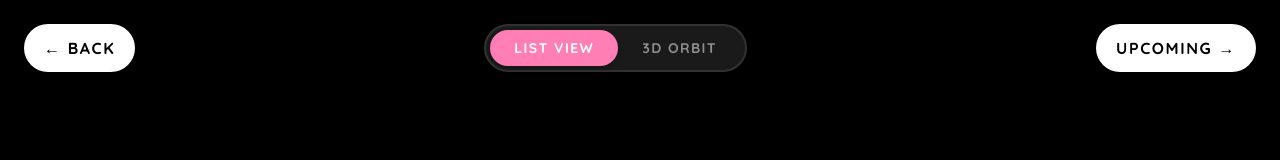
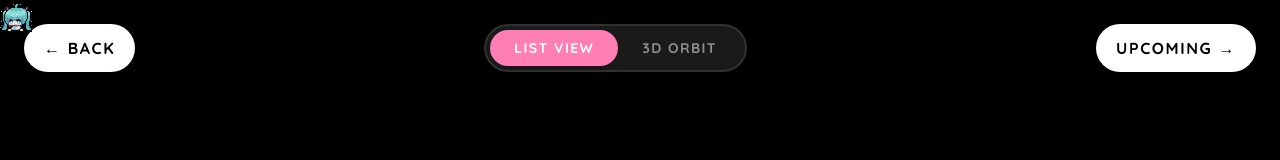
Before and after one commit to okisooo/site, a Next.js app: page /releases in a window 1280 px wide. Both pictures are taken after a click on the button "Toggle Dark Mode". Shown: the top 160 px of the page. Built offline with nearby package versions, Linux system fonts and the light colour scheme.

Commit message:
fix: implement 0-lag animated cursor component using direct DOM transform

```diff
--- a/src/Components/CustomCursor.tsx
+++ b/src/Components/CustomCursor.tsx
@@ -1,79 +1,101 @@
 "use client";
 
-import { useEffect, useState } from "react";
-import { motion, useSpring } from "framer-motion";
+import { useEffect, useRef, useState } from "react";
 
 export function CustomCursor() {
-  const [mousePosition, setMousePosition] = useState({ x: 0, y: 0 });
+  const cursorRef = useRef<HTMLDivElement>(null);
   const [isHovering, setIsHovering] = useState(false);
-  const [isVisible, setIsVisible] = useState(false); // Only show after initial mouse move
-
-  // Smooth springs for the cursor
-  const cursorX = useSpring(mousePosition.x, { stiffness: 150, damping: 15, mass: 0.1 });
-  const cursorY = useSpring(mousePosition.y, { stiffness: 150, damping: 15, mass: 0.1 });
+  const [isHidden, setIsHidden] = useState(true); // Hidden until mouse moves
+  const [isTextHover, setIsTextHover] = useState(false);
 
   useEffect(() => {
-    const updateMousePosition = (e: MouseEvent) => {
-      if (!isVisible) setIsVisible(true);
-      setMousePosition({ x: e.clientX, y: e.clientY });
-      cursorX.set(e.clientX - 16); // Center the 32x32 cursor (16px offset)
-      cursorY.set(e.clientY - 16);
+    const cursorEl = cursorRef.current;
+    if (!cursorEl) return;
+
+    const updatePosition = (e: MouseEvent) => {
+      // Show cursor on first mouse move
+      if (isHidden) setIsHidden(false);
+
+      // Hardware-accelerated 0-lag position updates
+      cursorEl.style.transform = `translate3d(${e.clientX}px, ${e.clientY}px, 0)`;
+    };
+
+    const handleMouseLeave = () => {
+      setIsHidden(true);
+    };
+
+    const handleMouseEnter = () => {
+      setIsHidden(false);
     };
 
     const handleMouseOver = (e: MouseEvent) => {
       const target = e.target as HTMLElement;
-      // Expand cursor when hovering over clickable elements
+      if (!target) return;
+
+      // Detect if user is hovering over text fields/inputs
+      const isTextInput =
+        target.tagName.toLowerCase() === "input" ||
+        target.tagName.toLowerCase() === "textarea" ||
+        target.closest("[contenteditable='true']");
+
+      if (isTextInput) {
+        setIsTextHover(true);
+        setIsHovering(false);
+      } else {
+        setIsTextHover(false);
+        // Detect clickables (links, buttons, styled clickables)
         if (
           target.tagName.toLowerCase() === "a" ||
           target.tagName.toLowerCase() === "button" ||
           target.closest("a") ||
           target.closest("button") ||
           target.classList.contains("clickable") ||
+          target.classList.contains("cursor-pointer") ||
           target.style.cursor === "pointer"
         ) {
           setIsHovering(true);
         } else {
           setIsHovering(false);
         }
+      }
     };
 
-    window.addEventListener("mousemove", updateMousePosition);
+    window.addEventListener("mousemove", updatePosition, { passive: true });
+    document.addEventListener("mouseleave", handleMouseLeave);
+    document.addEventListener("mouseenter", handleMouseEnter);
     window.addEventListener("mouseover", handleMouseOver);
 
     return () => {
-      window.removeEventListener("mousemove", updateMousePosition);
+      window.removeEventListener("mousemove", updatePosition);
+      document.removeEventListener("mouseleave", handleMouseLeave);
+      document.removeEventListener("mouseenter", handleMouseEnter);
       window.removeEventListener("mouseover", handleMouseOver);
     };
-  }, [cursorX, cursorY, isVisible]);
+  }, [isHidden]);
 
-  // Hide entirely on touch devices
+  // Hide on mobile/touch devices
   if (typeof window !== "undefined" && window.matchMedia("(pointer: coarse)").matches) {
     return null;
   }
 
-  if (!isVisible) return null;
-
   return (
-    <>
-      {/* The glowing trailing circle (following pointer) */}
-      <motion.div
-        className="pointer-events-none fixed top-0 left-0 z-[9999] rounded-full border"
+    <div
+      ref={cursorRef}
+      className="pointer-events-none fixed top-0 left-0 z-[99999] w-8 h-8 transition-opacity duration-200"
       style={{
-          x: cursorX,
-          y: cursorY,
-          width: 32,
-          height: 32,
+        transform: "translate3d(-100px, -100px, 0)", // offscreen initially
+        opacity: isHidden || isTextHover ? 0 : 1,
+        willChange: "transform",
       }}
-        animate={{
-          scale: isHovering ? 1.6 : 1,
-          borderColor: isHovering ? "#FF7EB3" : "#7CC8F8",
-          backgroundColor: isHovering ? "rgba(255, 126, 179, 0.15)" : "rgba(124, 200, 248, 0.05)",
-          boxShadow: isHovering
-            ? "0 0 20px rgba(255, 126, 179, 0.5), inset 0 0 8px rgba(255, 126, 179, 0.2)"
-            : "0 0 12px rgba(124, 200, 248, 0.3), inset 0 0 6px rgba(124, 200, 248, 0.1)",
+    >
+      <img
+        src={isHovering ? "/cursors/link.gif" : "/cursors/pointer.gif"}
+        alt=""
+        className="w-full h-full object-contain"
+        style={{
+          imageRendering: "pixelated", // Keep the cursor pixel art crisp
         }}
-        transition={{ type: "spring", stiffness: 200, damping: 20, mass: 0.2 }}
       />
-    </>
+    </div>
   );
 }
--- a/src/app/globals.css
+++ b/src/app/globals.css
@@ -123,16 +123,8 @@
   }
 
   @media (pointer: fine) {
-    * {
-      cursor: url('/cursors/pointer.gif') 0 0, url('/cursors/pointer.cur') 0 0, auto;
-    }
-
-    a, button, [role="button"], .clickable, select, input[type="submit"], input[type="button"], .cursor-pointer {
-      cursor: url('/cursors/link.gif') 0 0, url('/cursors/link.cur') 0 0, pointer !important;
-    }
-
-    input, textarea, [contenteditable="true"] {
-      cursor: text;
+    *:not(input):not(textarea):not([contenteditable="true"]) {
+      cursor: none !important;
     }
   }
 }
--- a/src/app/layout.tsx
+++ b/src/app/layout.tsx
@@ -6,6 +6,7 @@ import { ThemeToggle } from "@/Components/ThemeToggle";
 import { cn } from "@/lib/utils";
 import { MusicPlayerProvider } from "@/context/MusicPlayerContext";
 import { MusicPlayer } from "@/Components/MusicPlayer";
+import { CustomCursor } from "@/Components/CustomCursor";
 import { TitleAnimator } from "@/Components/TitleAnimator";
 
 const geist = Geist({ subsets: ['latin'], variable: '--font-sans' });
@@ -162,6 +163,7 @@ export default function RootLayout({
       <body suppressHydrationWarning className={`${nunito.variable} ${quicksand.variable} antialiased overflow-x-hidden bg-white text-black dark:bg-black dark:text-white transition-colors duration-300`}>
         <ThemeProvider attribute="class" defaultTheme="light" enableSystem={false}>
           <TitleAnimator />
+          <CustomCursor />
           <MusicPlayerProvider>
             <MusicPlayer />
 
```
Lines whose indentation alone changed are shown as unchanged.
